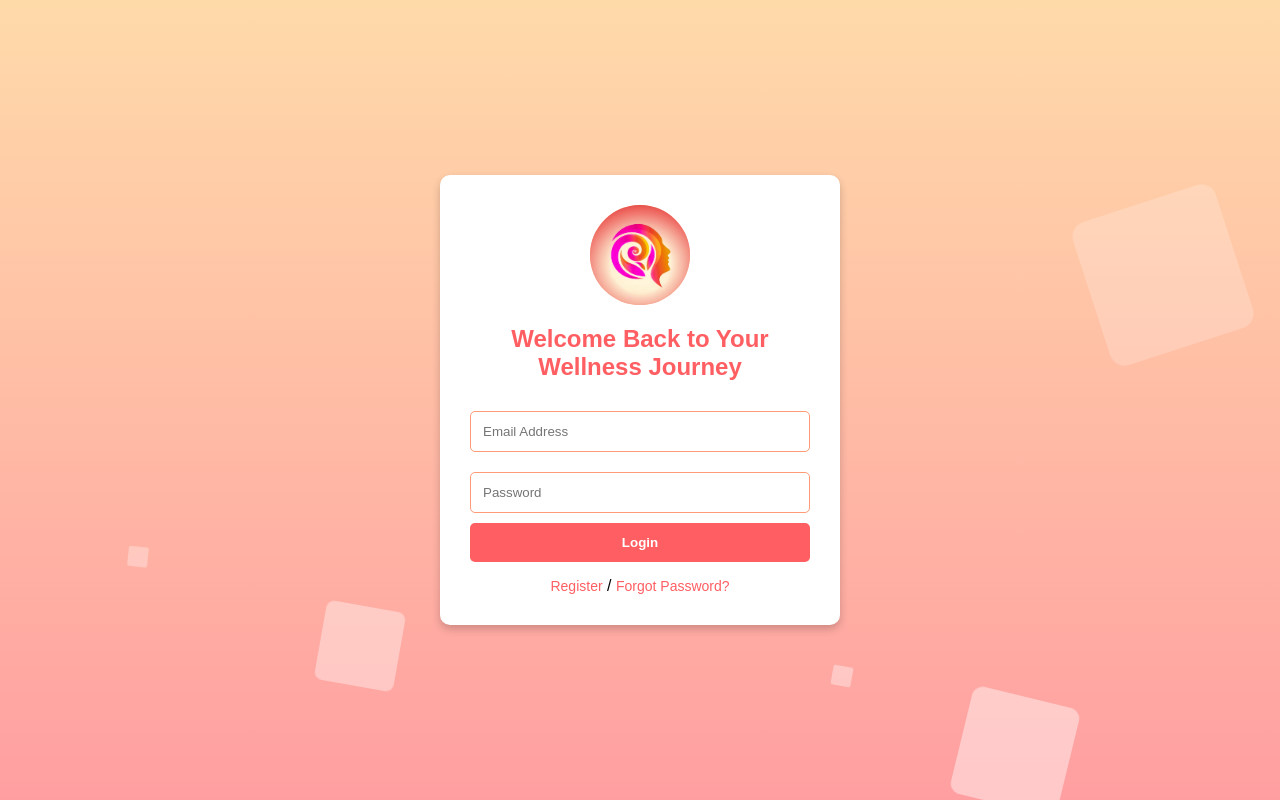
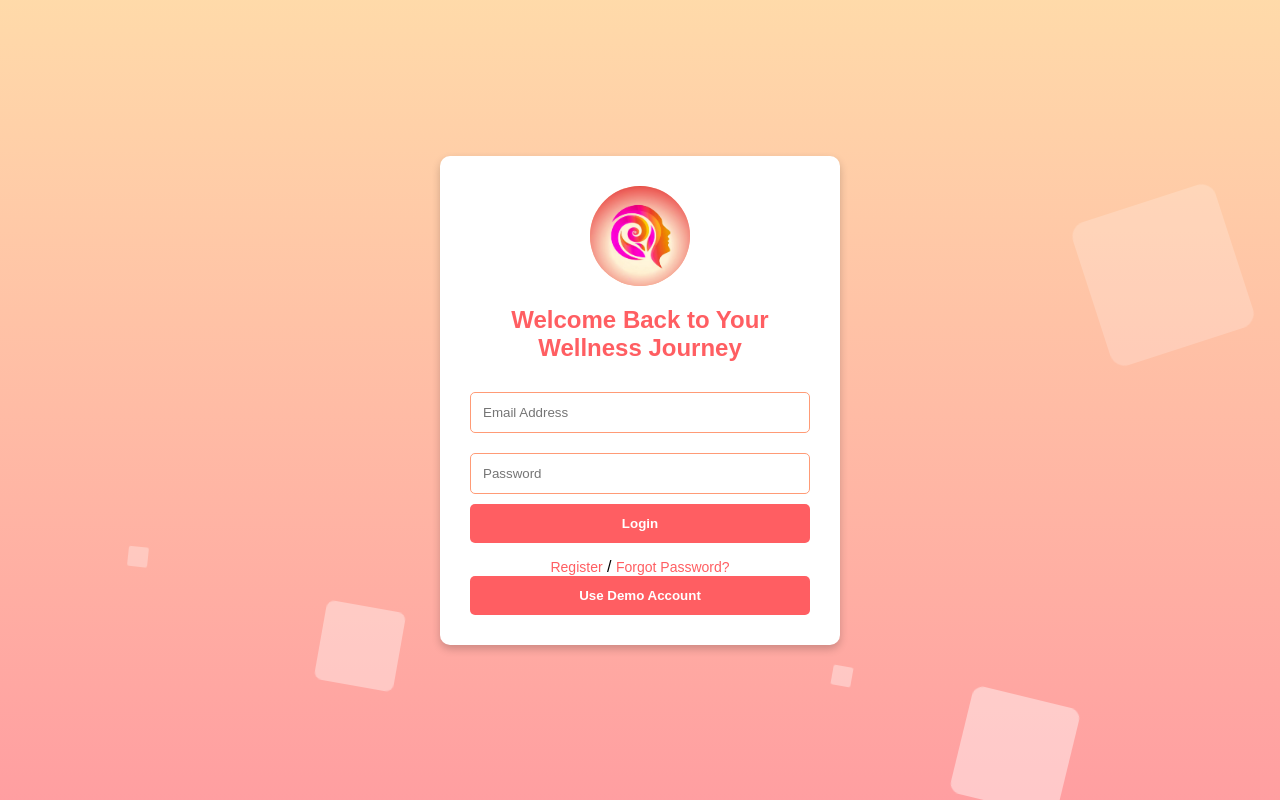
Before and after one commit to AfreenSamiullah/Sahasya-Mental-Health-Assistant, a Flask app: page / in a window 1280 px wide. Run offline with Flask 3, Linux system fonts and the light colour scheme; parts of the project's set-up code (start-up, migrations or seed data) failed here and were passed over.

Commit message:
Update login_page.html

```diff
--- a/Sahasya/templates/login_page.html
+++ b/Sahasya/templates/login_page.html
@@ -319,6 +319,12 @@
       <a href="{{ url_for('register') }}" class="register">Register</a> /
       <a href="#" class="forgot-password">Forgot Password?</a>
     </div>
+
+    <a href="{{ url_for('demo_login') }}">
+      <button type="button" class="login-btn">
+        Use Demo Account
+      </button>
+    </a>
   </div>
 </body>
 </html>
```
